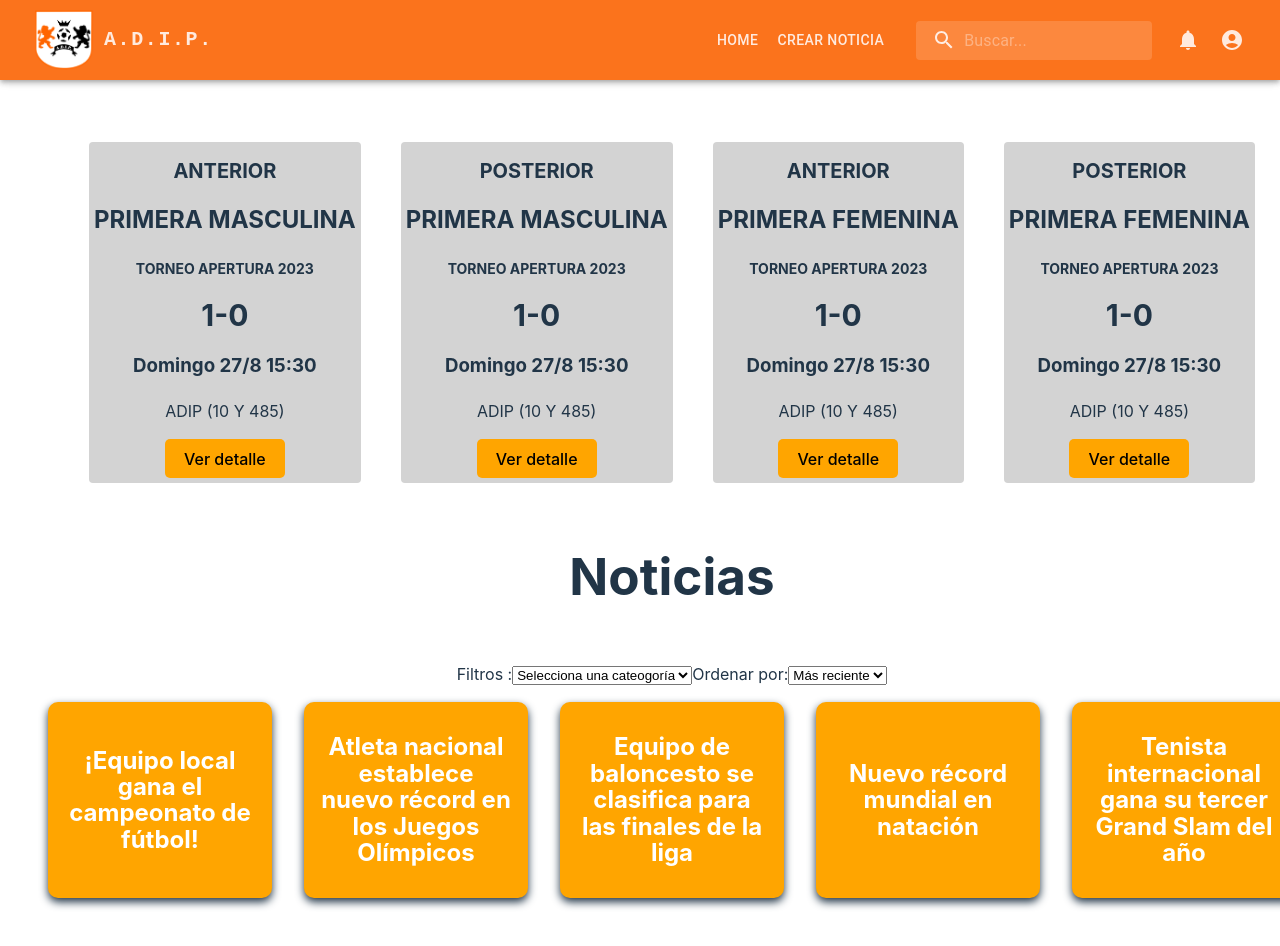
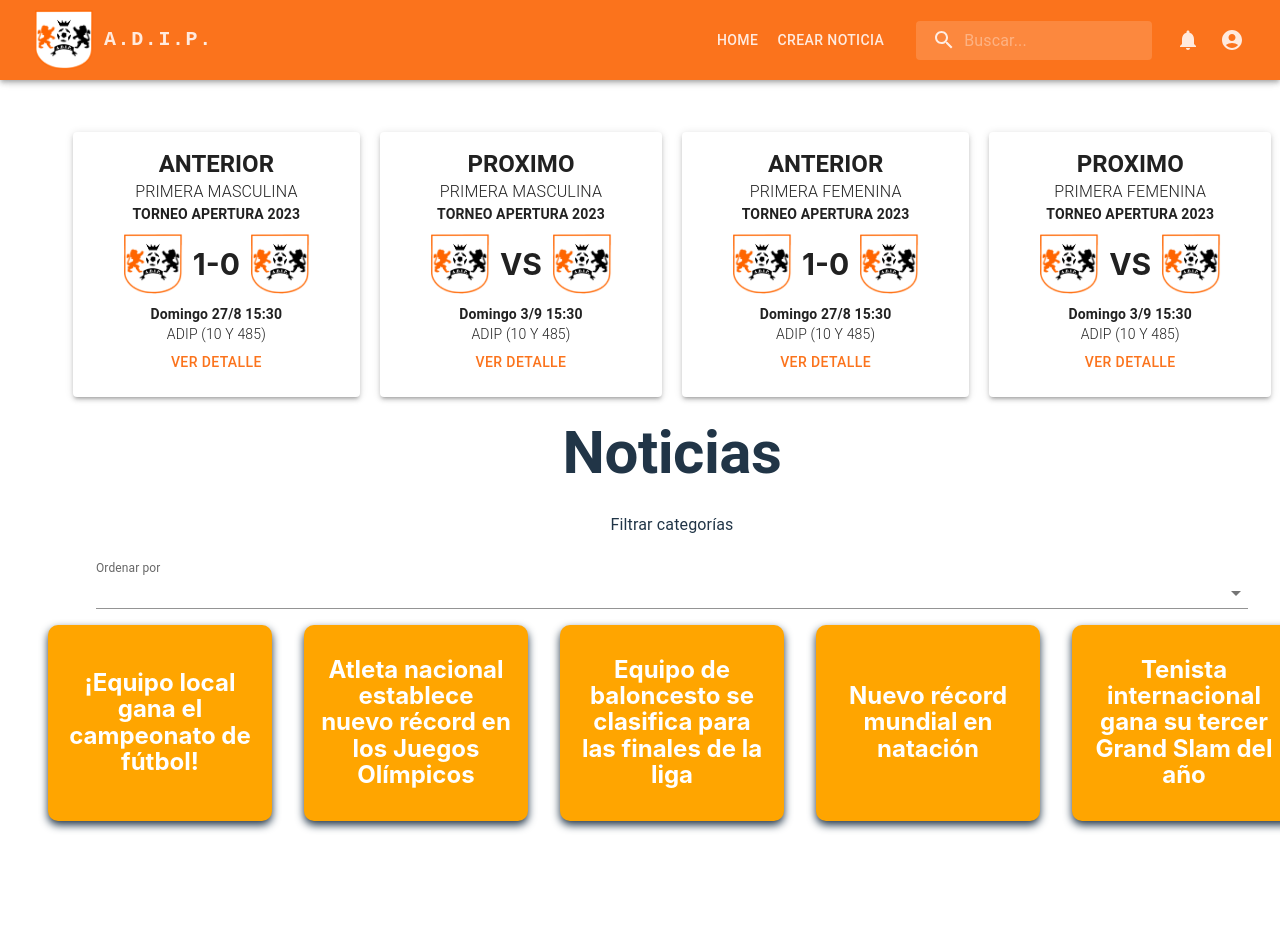
Before and after one commit to ProyectoWEBADIP/pf-client, a React (Vite) app: page / in a window 1280 px wide. Shown: the top 946 px of the page. After the commit the page ends 869 px from the top, so only its background shows below. Built offline with nearby package versions, Linux system fonts and the light colour scheme.

Commit message:
nuevo css

```diff
--- a/src/components/CardPartido/CardPartido.jsx
+++ b/src/components/CardPartido/CardPartido.jsx
@@ -1,20 +1,53 @@
 import style from "./cardPartido.module.css"
+import logo from "../../assets/Escudo ADIP sin fondo.png"
+import { Box, Button, Paper, Toolbar, Typography } from "@mui/material"
 
 
 export default function CardPartido({titulo, categoria, competencia, escudoLocal, escudoVisitante, resultado, fecha, ubicacion}){
 return (
+    <Paper elevation={3}>
+     <Box padding={2}>
+        <Typography variant="h5" fontWeight="bold">{titulo}</Typography>
+        <Typography variant="body1" fontWeight="light">{categoria}</Typography>
+        <Typography variant="body2" fontWeight="bold">{competencia}</Typography>
+
+        <Toolbar>
+            <div className={style.escudo}>
+                <img src={logo} alt="logo"/>
+            </div>
+            <h1 className={style.result}>{resultado}</h1>
+            <div className={style.escudo}>
+                <img src={logo} alt="logo"/>
+            </div>
+        </Toolbar>
+
+        <Typography variant="body2" fontWeight="bold">{fecha}</Typography>
+        <Typography variant="body2" fontWeight="light">{ubicacion}</Typography>
+
+        <Button href="/partido">Ver detalle</Button>
+    </Box>
+    </Paper>
+
+)
+}
+
+{/* <Paper elevation={3}>
+<Box sx={}>
 <div className={style.contenedorCard}>
             <h1 className={style.title}>{titulo}</h1>
             <h2>{categoria}</h2>
             <h2 className={style.competencia}>{competencia}</h2>
-                <div>
+
+            <Toolbar>
                 <div className={style.escudo}>
-
+                    <img src={logo} alt="logo"/>
                 </div>
                 <h1 className={style.result}>{resultado}</h1>
                 <div className={style.escudo}>
+                    <img src={logo} alt="logo"/>
                 </div>
-                </div>
+            </Toolbar>
+
 
             <div>
                 <h3 className={style.name}>{fecha}</h3>
@@ -25,6 +58,5 @@ return (
                 Ver detalle
             </button>
 </div>
-
-)
-}
+</Box>
+</Paper> */}
--- a/src/components/CardPartido/cardPartido.module.css
+++ b/src/components/CardPartido/cardPartido.module.css
@@ -1,17 +1,26 @@
 .escudo{
-    background-image: "../../Escudo ADIP sin fondo.png";
+    width: 60px;
+    height: 60px;
+    padding: 10px;
 }
 
-.contenedorCard{
+.escudo img {
+    width: 100%; /* La imagen ocupará el ancho completo del div */
+    height: 100%; /* La imagen ocupará la altura completa del div */
+    object-fit: cover; /* Ajusta la imagen manteniendo la relación de aspecto y cubriendo el área disponible */
+
+}
+
+/* .contenedorCard{
     background-color: lightgray;
     margin: 10px;
     text-align: center;
     border-radius: 4px;
     padding: 5px;
-}
+} */
 
 .title{
-    font-size: 20px;
+    font-size: 18px;
     font-weight: bold;
 }
 
--- a/src/components/CardPartidoContainer/CardPartidoContainer.jsx
+++ b/src/components/CardPartidoContainer/CardPartidoContainer.jsx
@@ -14,13 +14,13 @@ export default function CardPartidoContainer(){
         descripcion: "En Villa Castells, la primera masculina se quedo con los 3 puntos de un partido trabado con un gol de penal de plastino"
     },
     {
-        titulo: "POSTERIOR",
+        titulo: "PROXIMO",
         categoria: "PRIMERA MASCULINA",
         competencia: "TORNEO APERTURA 2023",
         escudoLocal: "C:\Users\Usuario\Desktop\Escudo ADIP sin fondo.png",
         escudoVisitante: "C:\Users\Usuario\Desktop\Escudo ADIP sin fondo.png",
-        resultado: "1-0",
-        fecha: "Domingo 27/8 15:30",
+        resultado: "VS",
+        fecha: "Domingo 3/9 15:30",
         ubicacion: "ADIP (10 Y 485)",
         descripcion: "En Villa Castells, la primera masculina se quedo con los 3 puntos de un partido trabado con un gol de penal de plastino"
     },
@@ -36,13 +36,13 @@ export default function CardPartidoContainer(){
         descripcion: "En Villa Castells, la primera masculina se quedo con los 3 puntos de un partido trabado con un gol de penal de plastino"
     },
     {
-        titulo: "POSTERIOR",
+        titulo: "PROXIMO",
         categoria: "PRIMERA FEMENINA",
         competencia: "TORNEO APERTURA 2023",
         escudoLocal: "C:\Users\Usuario\Desktop\Escudo ADIP sin fondo.png",
         escudoVisitante: "C:\Users\Usuario\Desktop\Escudo ADIP sin fondo.png",
-        resultado: "1-0",
-        fecha: "Domingo 27/8 15:30",
+        resultado: "VS",
+        fecha: "Domingo 3/9 15:30",
         ubicacion: "ADIP (10 Y 485)",
         descripcion: "En Villa Castells, la primera masculina se quedo con los 3 puntos de un partido trabado con un gol de penal de plastino"
     },
--- /dev/null
+++ b/src/components/Filtros/Filtros.jsx
@@ -0,0 +1,62 @@
+import { CheckBox } from "@mui/icons-material";
+import { Accordion, AccordionDetails, AccordionSummary, Container, MenuItem, Select, Typography, FormControl, InputLabel, TextField, Box } from "@mui/material";
+import FormControlLabel from '@mui/material/FormControlLabel';
+import { useState } from "react";
+import ExpandMoreIcon from '@mui/icons-material/ExpandMore';
+
+export default function Filtros(){
+    const [checked, setChecked] = useState([false, false, false, false, false]);
+
+    const handleChange = (index) => (event) => {
+        const newChecked = [...checked];
+        newChecked[index] = event.target.checked;
+        setChecked(newChecked);
+      };
+
+
+    const categorias = [
+    { label: 'Eventos', index: 0 },
+    { label: 'Femenino', index: 1 },
+    { label: 'Inferiores', index: 2 },
+    { label: 'Institucional', index: 3 },
+    { label: 'Masculino', index: 4 },
+  ];
+
+  const checkboxesContent = categorias.map((checkbox) => (
+    <FormControlLabel
+      key={checkbox.index}
+      label={checkbox.label}
+      control={
+        <CheckBox checked={checked[checkbox.index]} onChange={handleChange(checkbox.index)} />
+      }
+    />
+  ));
+
+
+  const [orderBy, setOrderBy] = useState('');
+
+  const handleOrderByChange = (event) => {
+    setOrderBy(event.target.value);
+  };
+
+
+
+    return(
+        <Container>
+
+        <Box>
+            <Typography>Filtrar categorías</Typography>
+        </Box>
+
+
+        <Box mt={3}>
+            <TextField variant="standard" fullWidth id="outlined-select-order" select label="Ordenar por" defaultValue="Más reciente">
+                <MenuItem value="latest">Más reciente</MenuItem>
+                <MenuItem value="oldest">Más antiguo</MenuItem>
+            </TextField>
+        </Box>
+
+
+    </Container>
+    )
+}
--- a/src/components/Home/Home.jsx
+++ b/src/components/Home/Home.jsx
@@ -1,5 +1,7 @@
 import CardsNoticias from "../CardsNoticias/CardsNoticias"
 import CardPartidoContainer from "../CardPartidoContainer/CardPartidoContainer"
+import { Typography } from "@mui/material"
+import Filtros from "../Filtros/Filtros"
 
 
 export default function Home (){
@@ -8,22 +10,13 @@ export default function Home (){
     return (
         <div>
             <CardPartidoContainer/>
+            <Typography variant="h2" fontWeight="bold">Noticias</Typography>
+            <br/>
 
-            <h1>Noticias</h1>
-            <br/>
-            <div className="Filtros">
-                <label>Filtros :</label>
-                <select value="filtros">
-                    <option value="cat" disabled selected hidden>Selecciona una cateogoría</option>
-                </select>
 
-                <label>Ordenar por:</label>
-                <select value="ordenamiento">
-                    <option value="order" disabled selected hidden>Seleccionar</option>
-                    <option value="order">Más reciente</option>
+            <Filtros/>
 
-                </select>
-            </div>
+
             <CardsNoticias/>
         </div>
     )
```
Lines whose indentation alone changed are shown as unchanged.
